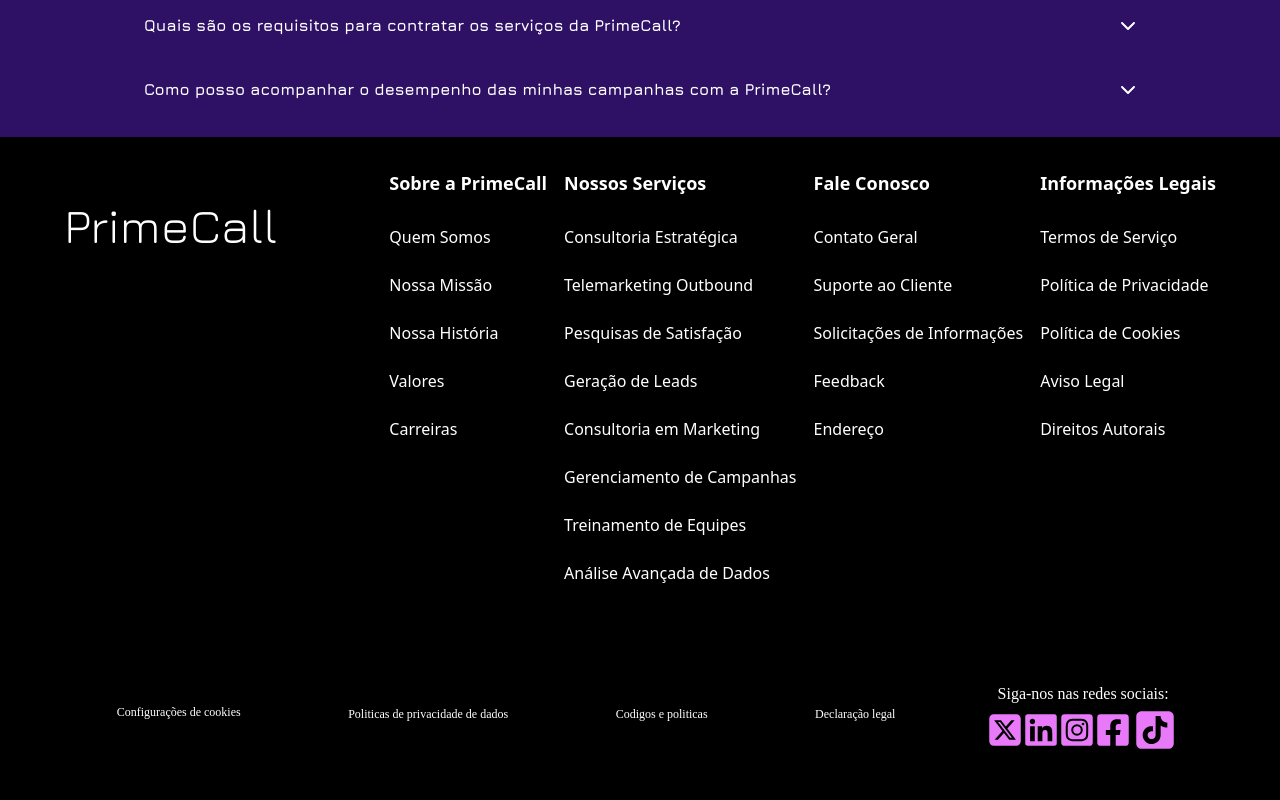
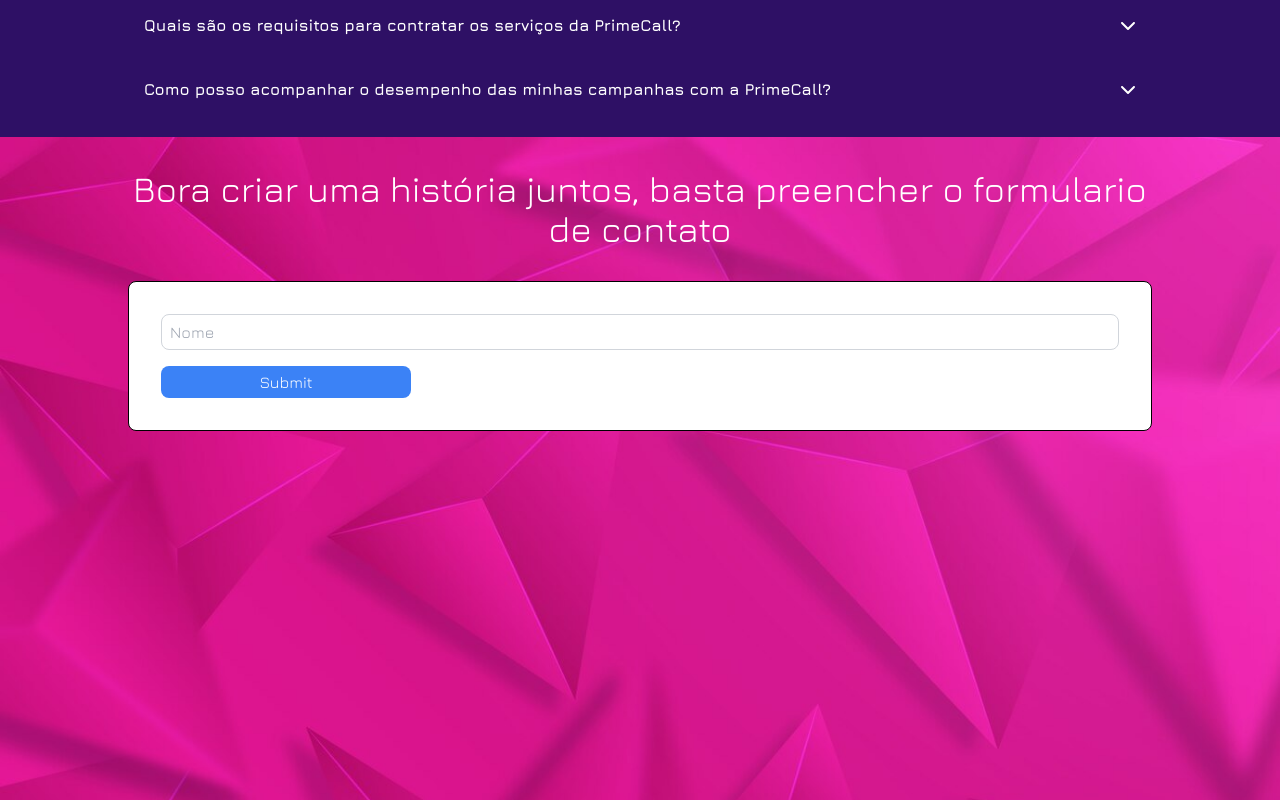
Before and after one commit to Ighor-A-Oliveira/PrimeCall, a React (Vite) app: page / in a window 1280 px wide. Shown: the part 3820-4620 px from the top of the page. Built offline with nearby package versions, Linux system fonts and the light colour scheme.

Commit message:
started the contact form component

```diff
--- /dev/null
+++ b/src/components/ContactForm/ContactForm.jsx
@@ -0,0 +1,26 @@
+export default function ContactForm() {
+  return (
+    <div>
+      <div>
+        <form action="#" method="POST" className="space-y-4 flex flex-col justify-center">
+          <div className="flex flex-col">
+            <input
+              type="text"
+              id="name"
+              name="name"
+              placeholder="Nome"
+              className="border border-gray-300 rounded-lg p-2 focus:outline-none focus:ring-2 focus:ring-blue-500"
+              required
+            />
+          </div>
+          <button
+            type="submit"
+            className="w-[250px] bg-blue-500 text-white py-2 rounded-lg hover:bg-blue-600 focus:outline-none focus:ring-2 focus:ring-blue-500"
+          >
+            Submit
+          </button>
+        </form>
+      </div>
+    </div>
+  );
+}
--- a/src/pages/Home.jsx
+++ b/src/pages/Home.jsx
@@ -6,6 +6,7 @@ import Banner from "../components/Banner/Banner";
 import TextAndImage from "../components/TextAndImage/TextAndImage";
 import ColorFiller from "../components/ColorFiller/ColorFiller";
 import Awards from "../components/Awards/Awards";
+import ContactForm from "../components/ContactForm/ContactForm";
 
 
 export default function Home() {
@@ -13,7 +14,7 @@ export default function Home() {
 
 
   return (
-    <div className="font-jura min-h-[1000px] max-w-full">
+    <div className="font-jura min-h-[1000px] max-w-full flex flex-col justify-center">
       {/*faixa*/}
       {/* Maybe implement props to reuse this banner component in other pages */}
       <Banner/>
@@ -78,6 +79,14 @@ export default function Home() {
         </div>
       </div>
 
+      {/** Contact FOrm */}
+      <div className="w-full h-[800px] flex justify-start items-center bg-pink-bg bg-cover bg-center flex-col py-8">
+        <p className="text-2xl md:text-4xl text-white mb-8 max-w-[80%] text-center">Bora criar uma história juntos, basta preencher o formulario de contato</p>
+        <div className="border-[1px] border-black border-solid bg-white rounded-lg w-[80%] h-fit p-8">
+          <ContactForm/>
+        </div>
+      </div>
+
     </div>
   )
 }
--- a/tailwind.config.js
+++ b/tailwind.config.js
@@ -7,7 +7,7 @@ export default {
         'jura': ['Jura', 'sans-serif'],
       },
       backgroundImage: {
-        'custom-bg': "url('src/assets/images/customer-journey-management.webp')", // Replace with your image path
+        'pink-bg': "url('/assets/images/pink-bg.png')", // Replace with your image path
       },
     },
   },
```
Also changed, not shown: src/components/List/List.jsx (+0 -48 lines), public/assets/images/pink-bg.png (added).
